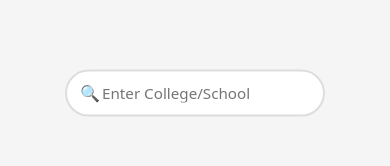
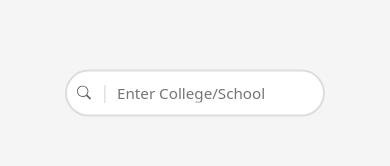
Before and after one commit to Pranay-Dommati/writing-freelancing, a React (Create React App) app in the folder frontend/: page / in a window 390 px wide. Shown: the part 329-495 px from the top of the page. Built offline with nearby package versions, Linux system fonts and the light colour scheme.

Commit message:
adding scrolling

```diff
--- a/frontend/src/components/SearchBar.js
+++ b/frontend/src/components/SearchBar.js
@@ -44,7 +44,24 @@ const SearchBar = () => {
     return (
         <div className="search-bar-container" ref={suggestionRef}>
             <div className="search-input-wrapper">
-                <i className="search-icon">🔍</i>
+                <svg
+                    className="search-icon"
+                    xmlns="http://www.w3.org/2000/svg"
+                    width="16"
+                    height="16"
+                    viewBox="0 0 16 16"
+                >
+                    <path
+                        fill="#666"
+                        d="M11.742 10.344a6.5 6.5 0 1 0-1.397 1.398h-.001c.03.04.062.078.098.115l3.85 3.85a1 1 0 0 0 1.415-1.414l-3.85-3.85a1.007 1.007 0 0 0-.115-.1zM12 6.5a5.5 5.5 0 1 1-11 0 5.5 5.5 0 0 1 11 0z"
+                    />
+
+
+
+
+
+                </svg>
+                <span className="search-separator">|</span>
                 <input
                     type="text"
                     className="search-bar"
@@ -53,18 +70,7 @@ const SearchBar = () => {
                     onChange={handleInputChange}
                 />
             </div>
-            {showSuggestions && suggestions.length > 0 && (
-                <ul className="suggestions-list">
-                    {suggestions.map((college) => (
-                        <li
-                            key={college.id}
-                            onClick={() => handleSuggestionClick(college)}
-                        >
-                            {college.name}
-                        </li>
-                    ))}
-                </ul>
-            )}
+            {/* ... rest of your code ... */}
         </div>
     );
 };
--- a/frontend/src/styles/landing-page.css
+++ b/frontend/src/styles/landing-page.css
@@ -149,3 +149,58 @@ html, body {
     overflow-x: hidden;
     overflow-y: auto;
 }
+
+
+
+
+/* Update the search icon styles */
+.search-icon {
+    position: absolute;
+    left: 15px;
+    top: 50%;
+    transform: translateY(-50%);
+    color: #666;
+    pointer-events: none;
+}
+
+/* Add separator styles */
+.search-separator {
+    position: absolute;
+    left: 40px;
+    top: 50%;
+    transform: translateY(-50%);
+    color: #ddd;
+    font-size: 1.2rem;
+    pointer-events: none;
+}
+
+/* Update search bar padding to accommodate icon and separator */
+.search-bar {
+    width: 100%;
+    padding: 12px 20px 12px 55px;
+    font-size: 1.1rem;
+    border: 2px solid #ddd;
+    border-radius: 25px;
+    outline: none;
+    box-sizing: border-box;
+    transition: border-color 0.3s ease;
+}
+
+/* Mobile adjustments */
+@media (max-width: 768px) {
+    .search-icon {
+        left: 12px;
+        width: 14px;
+        height: 14px;
+    }
+
+    .search-separator {
+        left: 35px;
+        font-size: 1.1rem;
+    }
+
+    .search-bar {
+        padding: 10px 40px 10px 50px;
+        font-size: 0.95rem;
+    }
+}
```
